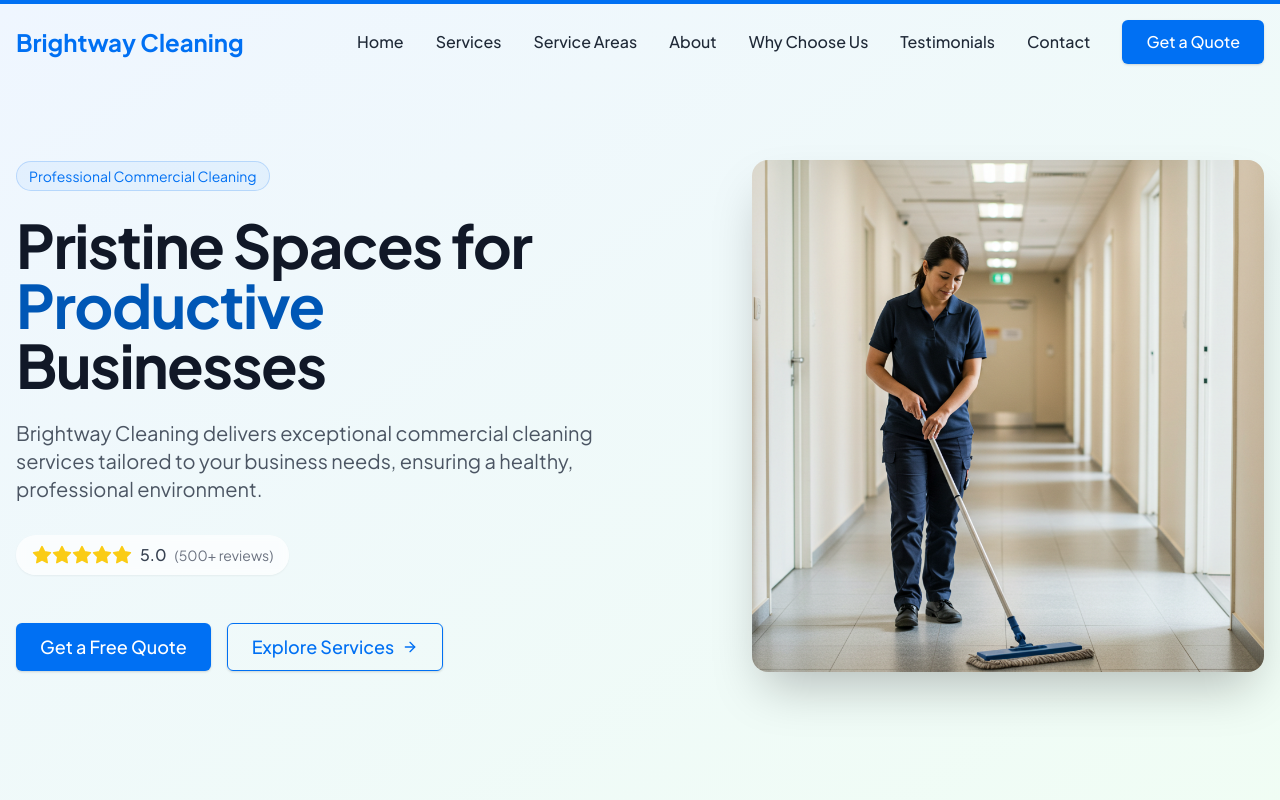
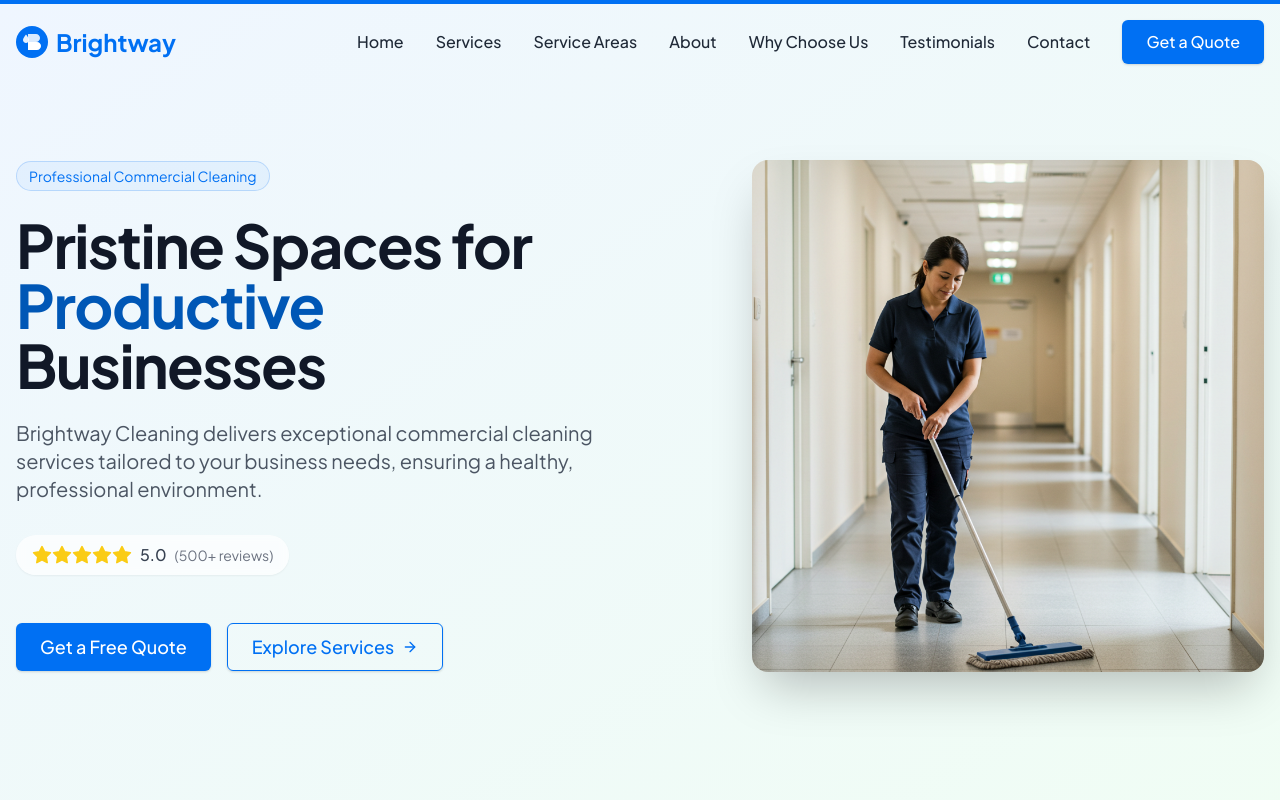
Before and after one commit to bennyortiz/brightway-website-code, a Next.js app: page / in a window 1280 px wide. Shown: the top 800 px of the page. Built offline with nearby package versions, Linux system fonts and the light colour scheme; a web font is replaced by a local one.

Commit message:
Update logo to use icon with Brightway text only; Fix testimonial cards visibility issues

```diff
--- a/app/components/layout/Footer.tsx
+++ b/app/components/layout/Footer.tsx
@@ -3,6 +3,7 @@ import Link from 'next/link';
 import { Facebook, Twitter, Instagram, Linkedin, Mail, Phone, MapPin, Clock } from 'lucide-react';
 import { siteConfig } from '@/app/constants/siteConfig';
 import { footerNavigation } from '@/app/constants/navigationItems';
+import Logo from '../ui/Logo';
 
 const getSocialIcon = (icon: string) => {
   switch (icon) {
@@ -30,7 +31,7 @@ const Footer = () => {
         <div className="grid grid-cols-1 md:grid-cols-5 gap-8">
           {/* Company Information */}
           <div className="space-y-4 md:col-span-2">
-            <h3 className="text-xl font-bold">{siteConfig.name}</h3>
+            <Logo className="text-white" />
             <p className="text-gray-400">{siteConfig.description}</p>
             <div className="flex space-x-4">
               {footerNavigation.social.map((item) => (
--- a/app/components/layout/Navigation.tsx
+++ b/app/components/layout/Navigation.tsx
@@ -6,6 +6,7 @@ import Link from 'next/link';
 import { Menu, X } from 'lucide-react';
 import { siteConfig } from '@/app/constants/siteConfig';
 import { navigationItems } from '@/app/constants/navigationItems';
+import Logo from '../ui/Logo';
 
 // Helper to determine which links should be prefetched
 const shouldPrefetch = (href: string): boolean => {
@@ -50,9 +51,7 @@ const Navigation = () => {
         <div className="container mx-auto px-4">
           <div className="flex justify-between items-center">
             {/* Logo */}
-            <Link href="/" prefetch={true} className="text-2xl font-bold text-primary">
-              {siteConfig.name}
-            </Link>
+            <Logo textSize="lg" />
 
             {/* Desktop Navigation */}
             <div className="hidden md:flex items-center space-x-8">
--- a/app/components/sections/Testimonials/TestimonialCard.tsx
+++ b/app/components/sections/Testimonials/TestimonialCard.tsx
@@ -12,14 +12,14 @@ import { TestimonialItem } from './testimonialsData';
  */
 const TestimonialCard = ({ quote, author, position, company }: TestimonialItem) => {
   return (
-    <div className="relative bg-gray-50 p-8 md:p-10 rounded-lg shadow-sm h-full flex flex-col">
-      <Quote className="h-12 w-12 text-primary/20 absolute top-6 left-6" />
+    <div className="relative bg-white p-8 md:p-10 rounded-lg shadow-md border border-gray-100 h-full flex flex-col">
+      <Quote className="h-10 w-10 text-primary/30 absolute top-6 right-6" />
 
-      <div className="relative z-10">
-        <p className="text-base md:text-lg italic mb-6 flex-grow">"{quote}"</p>
+      <div className="relative z-10 flex flex-col h-full">
+        <p className="text-base md:text-lg italic text-gray-700 mb-6 flex-grow">"{quote}"</p>
 
         <div className="flex flex-col mt-auto pt-4 border-t border-gray-200">
-          <span className="font-semibold">{author}</span>
+          <span className="font-semibold text-gray-900">{author}</span>
           <span className="text-gray-600 text-sm">
             {position}, {company}
           </span>
--- a/app/components/sections/Testimonials/TestimonialCarousel.tsx
+++ b/app/components/sections/Testimonials/TestimonialCarousel.tsx
@@ -11,6 +11,12 @@ interface TestimonialCarouselProps {
 }
 
 const TestimonialCarousel: React.FC<TestimonialCarouselProps> = ({ testimonials }) => {
+  // Safeguard against empty testimonials
+  if (!testimonials || testimonials.length === 0) {
+    console.warn('No testimonials provided to carousel');
+    return null;
+  }
+
   const [currentIndex, setCurrentIndex] = useState(0);
   const [isMobile, setIsMobile] = useState(false);
   const [touchStart, setTouchStart] = useState(0);
@@ -71,29 +77,32 @@ const TestimonialCarousel: React.FC<TestimonialCarouselProps> = ({ testimonials
   // Get current testimonials to display
   const getCurrentTestimonials = () => {
     const startIdx = currentIndex * itemsPerView;
-    return testimonials.slice(startIdx, startIdx + itemsPerView);
+    // Ensure we don't exceed array bounds
+    return testimonials.slice(startIdx, Math.min(startIdx + itemsPerView, testimonials.length));
   };
+
+  // Get currently visible testimonials
+  const visibleTestimonials = getCurrentTestimonials();
 
   return (
     <div className="relative w-full">
       {/* Main Carousel */}
       <div
-        className="overflow-hidden"
+        className="overflow-hidden w-full"
         onTouchStart={handleTouchStart}
         onTouchMove={handleTouchMove}
         onTouchEnd={handleTouchEnd}
       >
-        <AnimatePresence mode="wait">
+        {/* Simpler animation approach */}
         <motion.div
           key={currentIndex}
-            initial={{ opacity: 0, x: 100 }}
-            animate={{ opacity: 1, x: 0 }}
-            exit={{ opacity: 0, x: -100 }}
+          initial={{ opacity: 0 }}
+          animate={{ opacity: 1 }}
           transition={{ duration: 0.5 }}
-            className="grid grid-cols-1 md:grid-cols-3 gap-6 md:gap-8"
+          className="grid grid-cols-1 md:grid-cols-3 gap-6 md:gap-8 min-h-[250px]"
         >
-            {getCurrentTestimonials().map((testimonial, idx) => (
-              <div key={`${testimonial.author}-${idx}`} className="w-full">
+          {visibleTestimonials.map((testimonial, idx) => (
+            <div key={`${testimonial.author}-${idx}`} className="w-full h-full">
               <TestimonialCard
                 quote={testimonial.quote}
                 author={testimonial.author}
@@ -102,11 +111,18 @@ const TestimonialCarousel: React.FC<TestimonialCarouselProps> = ({ testimonials
               />
             </div>
           ))}
+
+          {/* Fill in empty slots if needed on desktop */}
+          {!isMobile && visibleTestimonials.length < itemsPerView && (
+            Array.from({ length: itemsPerView - visibleTestimonials.length }).map((_, idx) => (
+              <div key={`empty-${idx}`} className="w-full h-full bg-transparent"></div>
+            ))
+          )}
         </motion.div>
-        </AnimatePresence>
       </div>
 
-      {/* Navigation Controls */}
+      {/* Navigation Controls - Only show if we have enough testimonials to navigate */}
+      {totalPages > 1 && (
         <div className="flex justify-center mt-8 gap-4">
           {/* Previous Button */}
           <button
@@ -140,6 +156,7 @@ const TestimonialCarousel: React.FC<TestimonialCarouselProps> = ({ testimonials
             <ChevronRight className="h-5 w-5 text-gray-600" />
           </button>
         </div>
+      )}
     </div>
   );
 };
--- /dev/null
+++ b/app/components/ui/Logo.tsx
@@ -0,0 +1,62 @@
+import React from 'react';
+import Link from 'next/link';
+
+interface LogoProps {
+  className?: string;
+  iconOnly?: boolean;
+  textSize?: 'sm' | 'md' | 'lg';
+}
+
+/**
+ * Logo Component
+ *
+ * Displays the Brightway logo with both icon and text or just icon
+ * Can be used in different sizes and contexts throughout the site
+ */
+const Logo: React.FC<LogoProps> = ({
+  className = '',
+  iconOnly = false,
+  textSize = 'md'
+}) => {
+  const textSizeClasses = {
+    sm: 'text-lg',
+    md: 'text-xl',
+    lg: 'text-2xl'
+  };
+
+  return (
+    <Link
+      href="/"
+      prefetch={true}
+      className={`flex items-center font-bold ${className}`}
+    >
+      {/* Icon from favicon.svg */}
+      <svg
+        xmlns="http://www.w3.org/2000/svg"
+        width={iconOnly ? "36" : "32"}
+        height={iconOnly ? "36" : "32"}
+        viewBox="0 0 64 64"
+        className="mr-2 flex-shrink-0"
+      >
+        {/* Background circle */}
+        <circle cx="32" cy="32" r="32" fill="currentColor" className="text-primary" />
+
+        {/* Stylized B letterform */}
+        <path d="M24 16H40C44.4183 16 48 19.5817 48 24C48 28.4183 44.4183 32 40 32H24V16Z" fill="white" opacity="0.85" />
+        <path d="M24 32H42C46.4183 32 50 35.5817 50 40C50 44.4183 46.4183 48 42 48H24V32Z" fill="white" />
+
+        {/* Water droplet */}
+        <path d="M20 17C20 17 14 24 14 28C14 31.3137 16.6863 34 20 34C23.3137 34 26 31.3137 26 28C26 24 20 17 20 17Z" fill="white" opacity="0.9" />
+      </svg>
+
+      {/* Only show text if not iconOnly */}
+      {!iconOnly && (
+        <span className={`${textSizeClasses[textSize]} text-primary`}>
+          Brightway
+        </span>
+      )}
+    </Link>
+  );
+};
+
+export default Logo;
```
Lines whose indentation alone changed are shown as unchanged.
